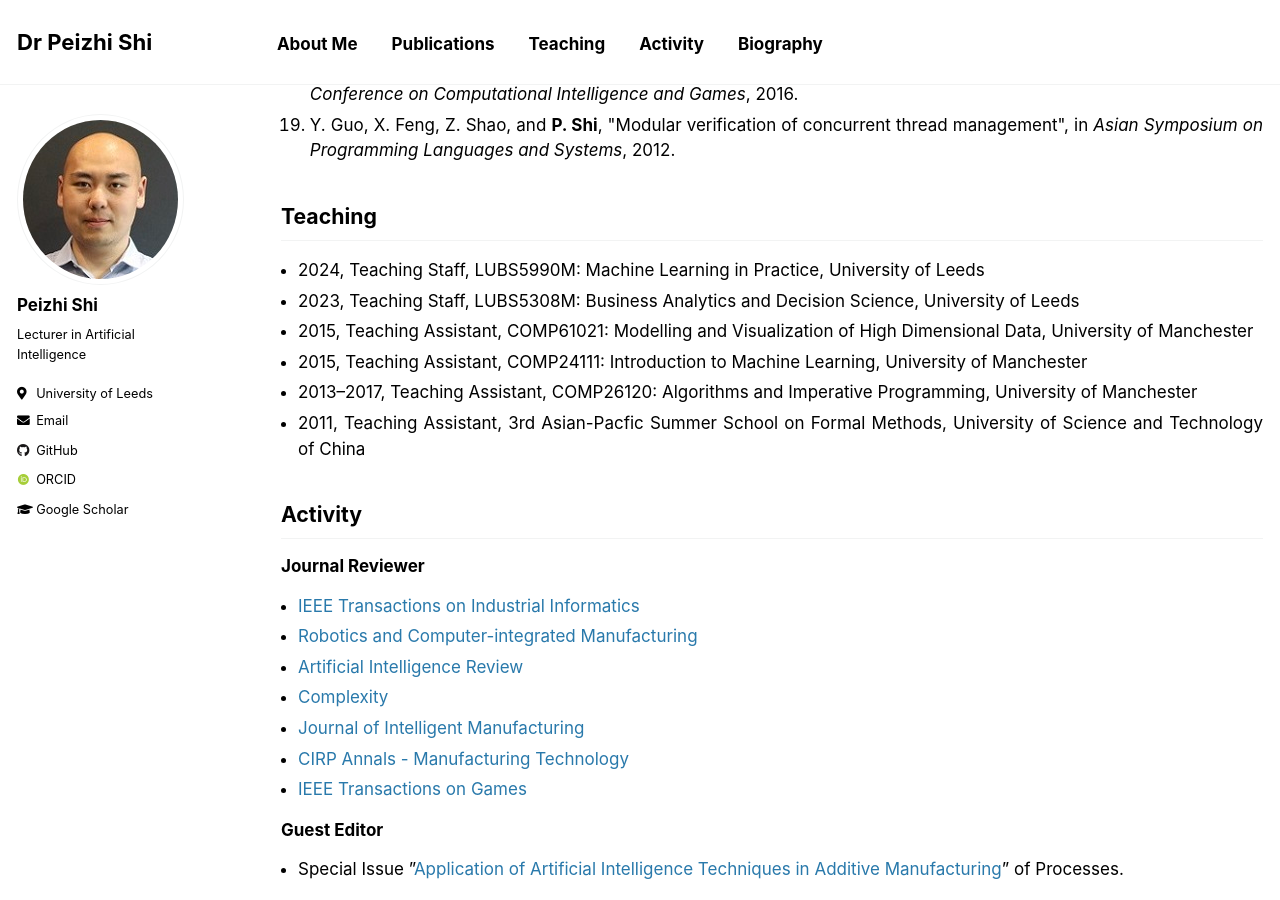
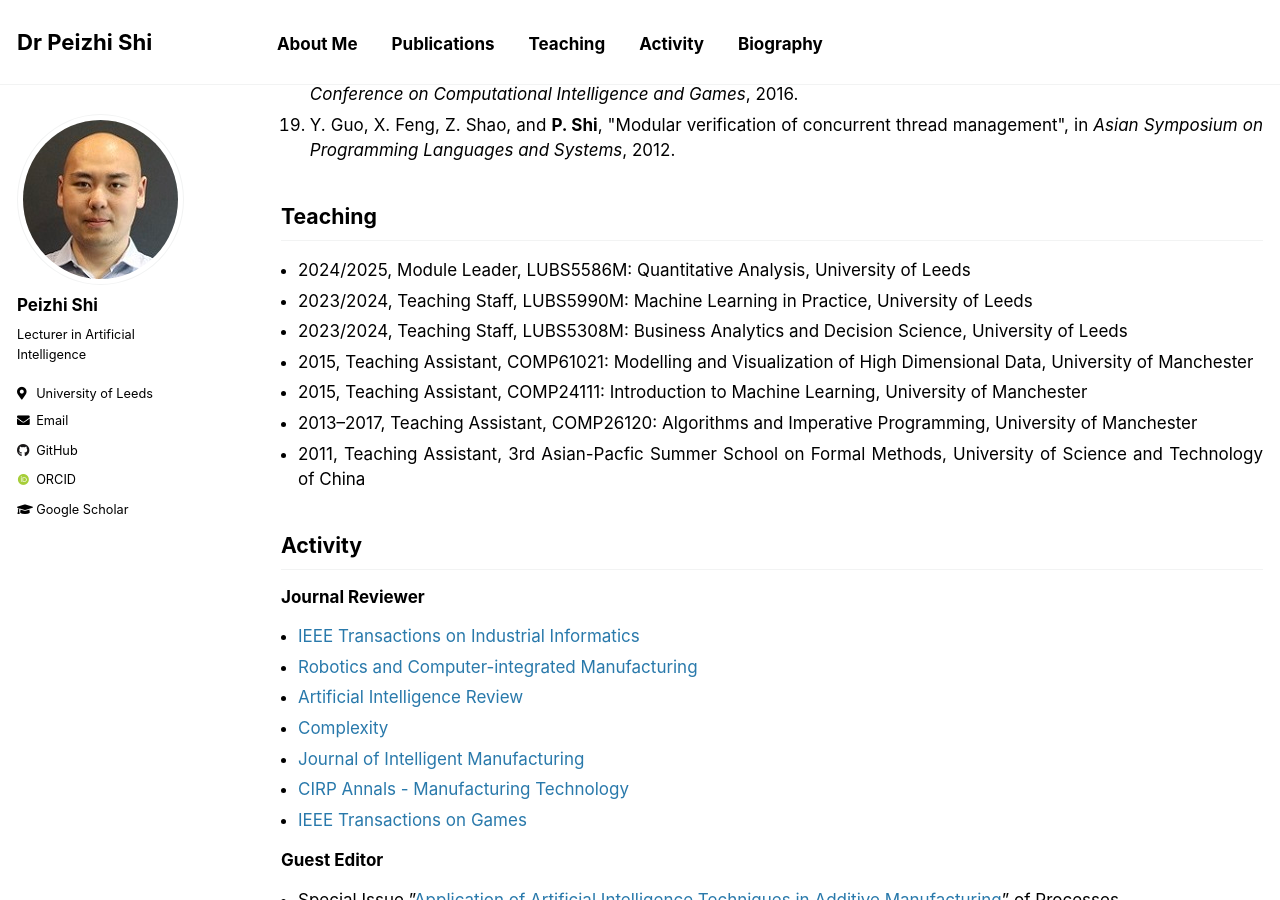
Before and after one commit to PeizhiShi/peizhishi.github.io, a Jekyll site: the page built from _pages/index.md, in a window 1280 px wide and 900 px high, scrolled down 2463 px. Built offline with Jekyll 4.4.1, drawn with Linux system fonts in a browser that asks for light colours; some web fonts are replaced; our own code applies the rules of GitHub Pages for plain Markdown files.

Commit message:
Update index.md

```diff
--- a/_pages/index.md
+++ b/_pages/index.md
@@ -40,8 +40,9 @@ My research interests include machine learning, computer vision, artificial inte
 
 ## Teaching
 
-- 2024, Teaching Staff, LUBS5990M: Machine Learning in Practice, University of Leeds
-- 2023, Teaching Staff, LUBS5308M: Business Analytics and Decision Science, University of Leeds
+- 2024/2025, Module Leader, LUBS5586M: Quantitative Analysis, University of Leeds
+- 2023/2024, Teaching Staff, LUBS5990M: Machine Learning in Practice, University of Leeds
+- 2023/2024, Teaching Staff, LUBS5308M: Business Analytics and Decision Science, University of Leeds
 - 2015, Teaching Assistant, COMP61021: Modelling and Visualization of High Dimensional Data, University of Manchester
 - 2015, Teaching Assistant, COMP24111: Introduction to Machine Learning, University of Manchester
 - 2013--2017, Teaching Assistant, COMP26120: Algorithms and Imperative Programming, University of Manchester
```
